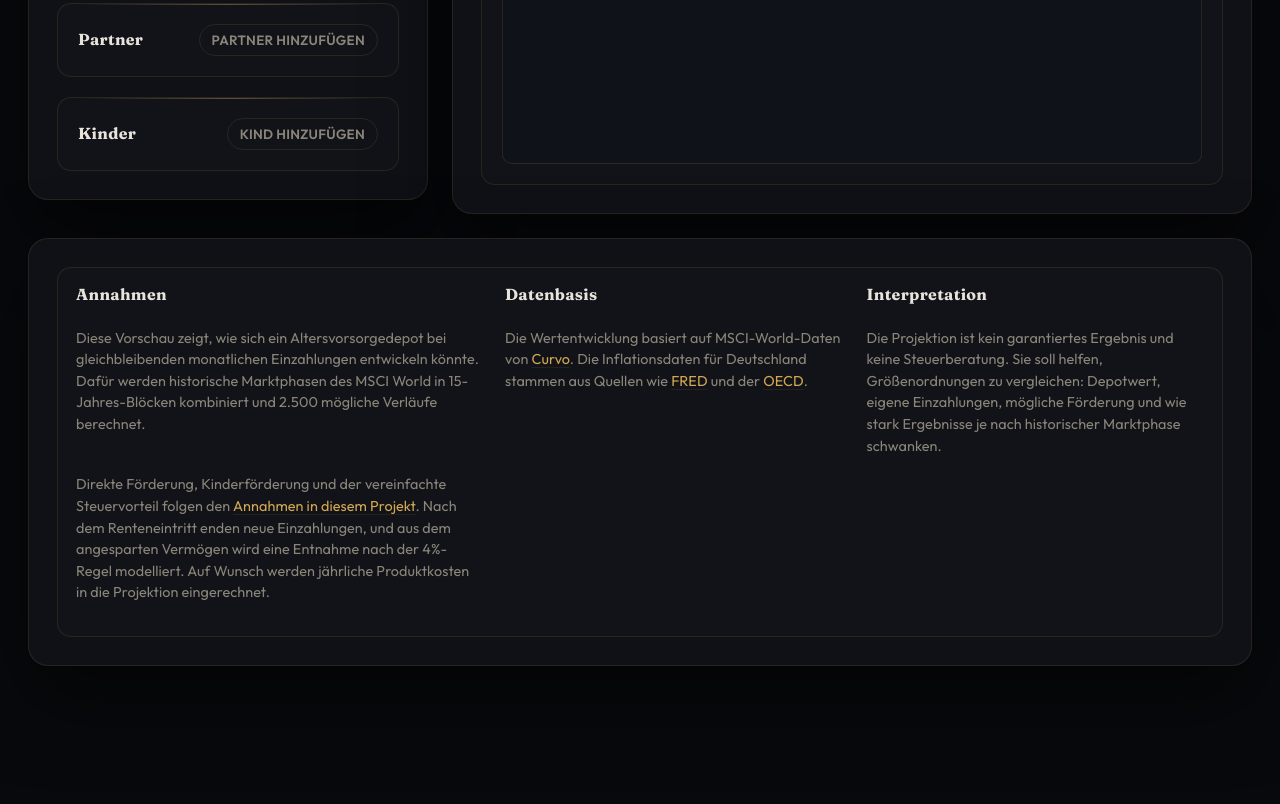
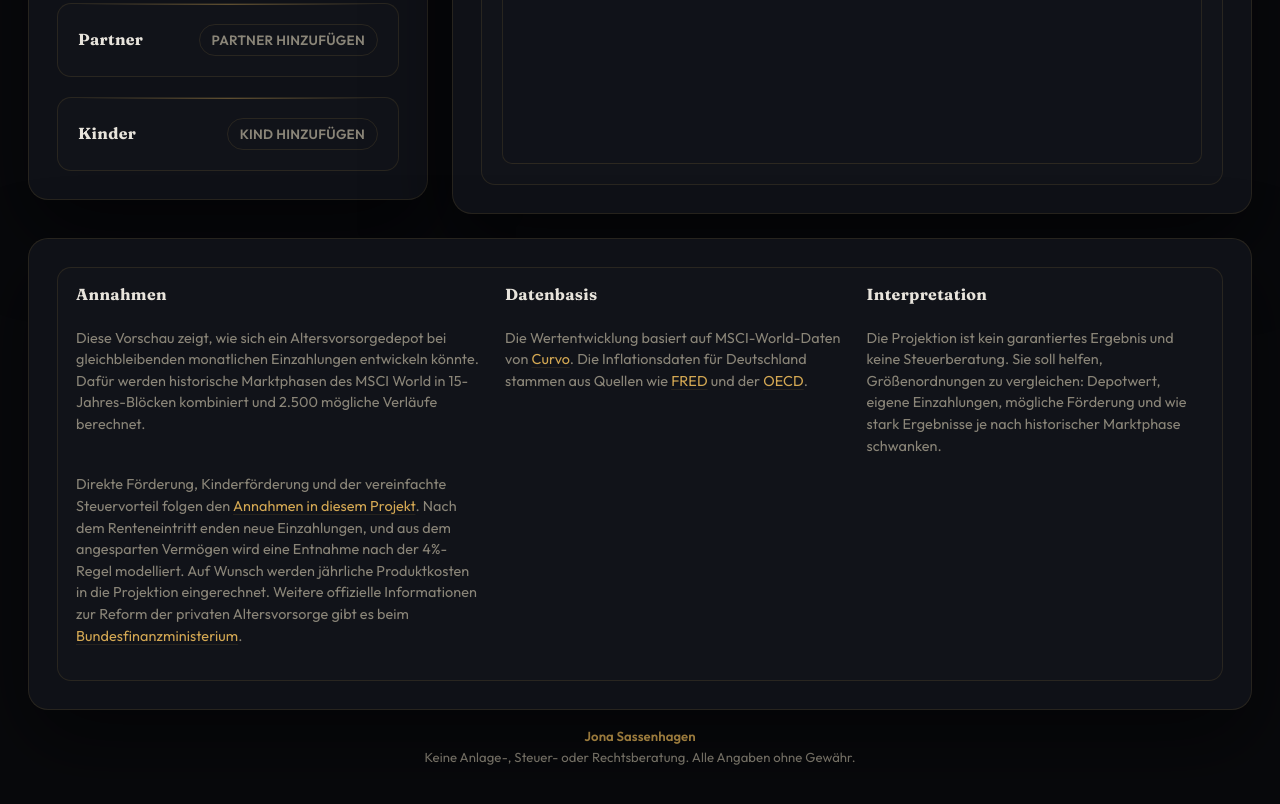
Before and after one commit to jona-sassenhagen/altersvorsorgedepot_rechner, a plain HTML site: page index.html in a window 1280 px wide. Shown: the part 844-1648 px from the top of the page. Before the commit the page ends 1566 px from the top, so only its background shows below. Drawn offline with Linux system fonts and the light colour scheme.

Commit message:
Add footer attribution and legal disclaimer

```diff
--- a/index.html
+++ b/index.html
@@ -300,6 +300,8 @@
               <p>
                 Direkte Förderung, Kinderförderung und der vereinfachte Steuervorteil folgen den
                 <a href="./Annahmen.md">Annahmen in diesem Projekt</a>. Nach dem Renteneintritt enden neue Einzahlungen, und aus dem angesparten Vermögen wird eine Entnahme nach der 4%-Regel modelliert. Auf Wunsch werden jährliche Produktkosten in die Projektion eingerechnet.
+                Weitere offizielle Informationen zur Reform der privaten Altersvorsorge gibt es beim
+                <a href="https://www.bundesfinanzministerium.de/Content/DE/FAQ/reform-der-privaten-altersvorsorge.html">Bundesfinanzministerium</a>.
               </p>
             </section>
             <section class="note-section">
@@ -321,6 +323,11 @@
           </article>
         </section>
       </main>
+
+      <footer class="site-footer">
+        <a href="https://jona-sassenhagen.github.io/cv/">Jona Sassenhagen</a>
+        <p>Keine Anlage-, Steuer- oder Rechtsberatung. Alle Angaben ohne Gewähr.</p>
+      </footer>
     </div>
 
     <template id="child-row-template">
--- a/styles.css
+++ b/styles.css
@@ -1031,6 +1031,35 @@ button:focus-visible {
   padding: 28px;
 }
 
+.site-footer {
+  display: flex;
+  flex-direction: column;
+  justify-content: center;
+  align-items: center;
+  gap: 4px;
+  margin-top: 18px;
+  padding-bottom: 12px;
+  color: var(--muted);
+  font-size: 0.82rem;
+  text-align: center;
+}
+
+.site-footer a {
+  color: var(--accent);
+  text-decoration: none;
+  font-weight: 600;
+}
+
+.site-footer p {
+  margin: 0;
+  max-width: 44rem;
+  line-height: 1.4;
+}
+
+.site-footer a:hover {
+  text-decoration: underline;
+}
+
 .notes-grid {
   display: grid;
   grid-template-columns: repeat(3, minmax(0, 1fr));
```
